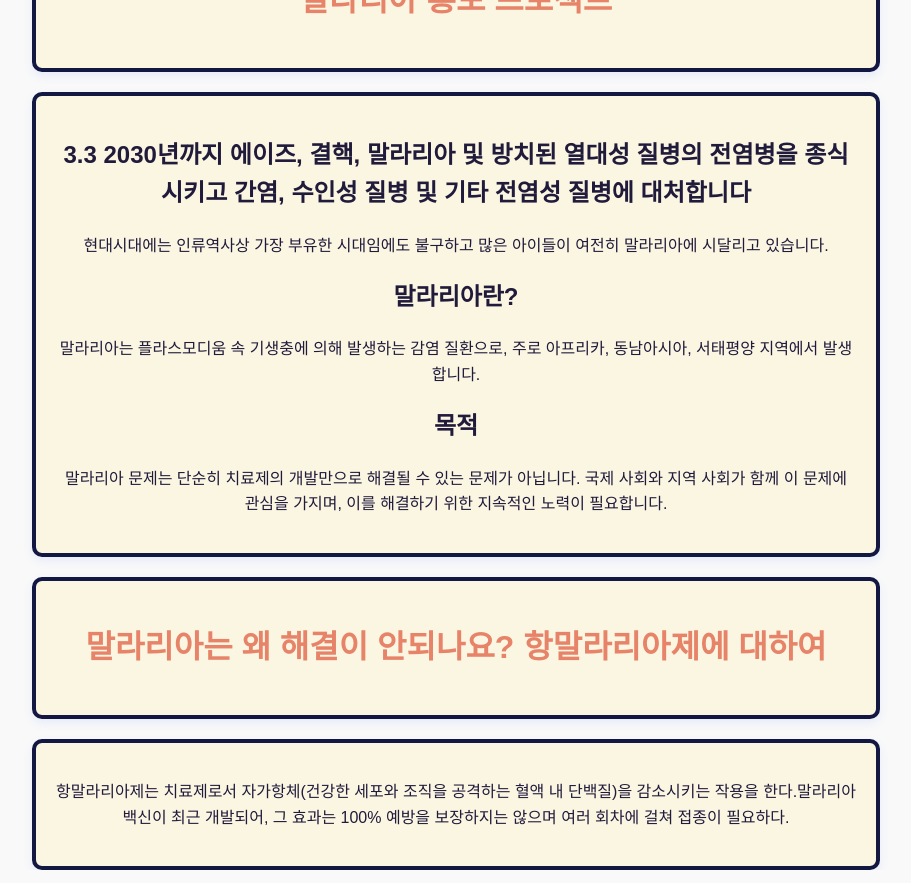
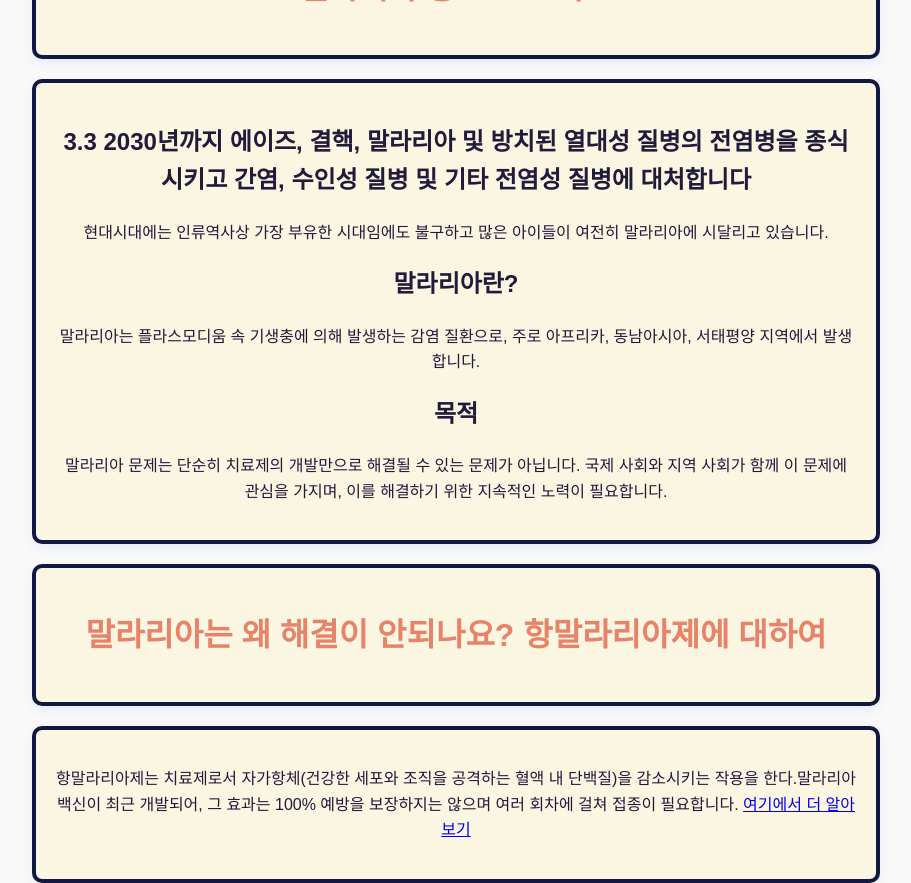
Before and after one commit to sjin314/sjin314.gihub.com, a plain HTML site: page index.html in a window 1280 px wide. Shown: the whole page, without its empty margins (184-1095 px from the left). Drawn offline with Linux system fonts and the light colour scheme.

Commit message:
커밋 메세지

```diff
--- a/index.html
+++ b/index.html
@@ -71,7 +71,9 @@
         <h1>말라리아는 왜 해결이 안되나요? 항말라리아제에 대하여</h1>
     </div>
     <div class="container">
-      <p>항말라리아제는 치료제로서 자가항체(건강한 세포와 조직을 공격하는 혈액 내 단백질)을 감소시키는 작용을 한다.말라리아 백신이 최근 개발되어, 그 효과는 100% 예방을 보장하지는 않으며 여러 회차에 걸쳐 접종이 필요하다.
+      <p>항말라리아제는 치료제로서 자가항체(건강한 세포와 조직을 공격하는 혈액 내 단백질)을 감소시키는 작용을 한다.말라리아 백신이 최근 개발되어, 그 효과는 100% 예방을 보장하지는 않으며 여러 회차에 걸쳐 접종이 필요합니다.
+        <a href="https://link.springer.com/article/10.1186/s12936-024-05123-6" target="_blank">여기에서 더 알아보기</a>
+
       </p>
   </div>
 </body>
```
